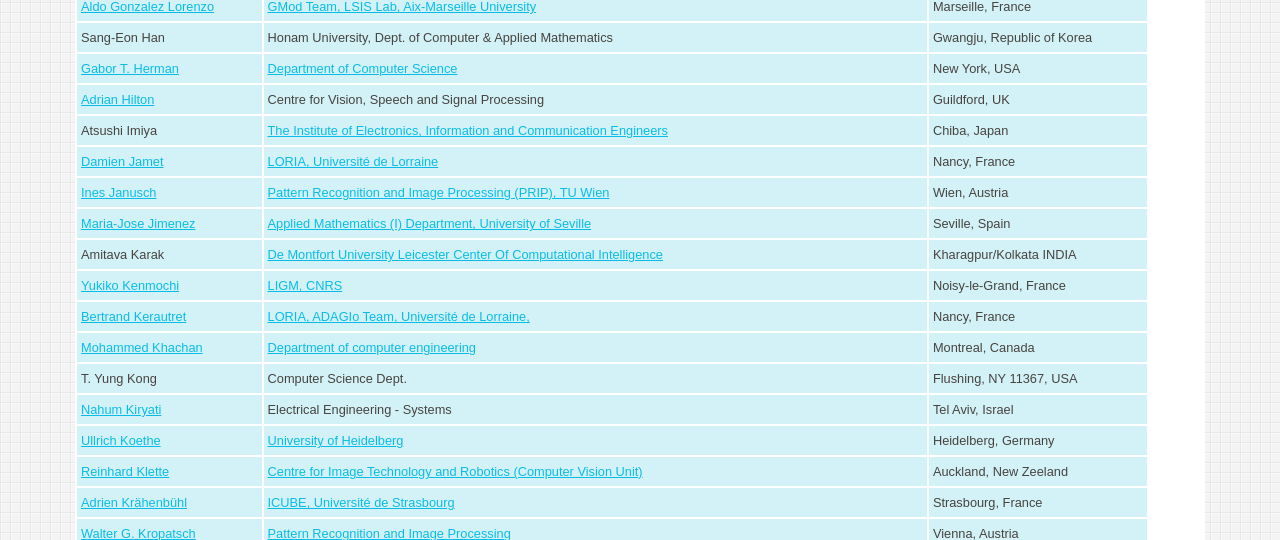
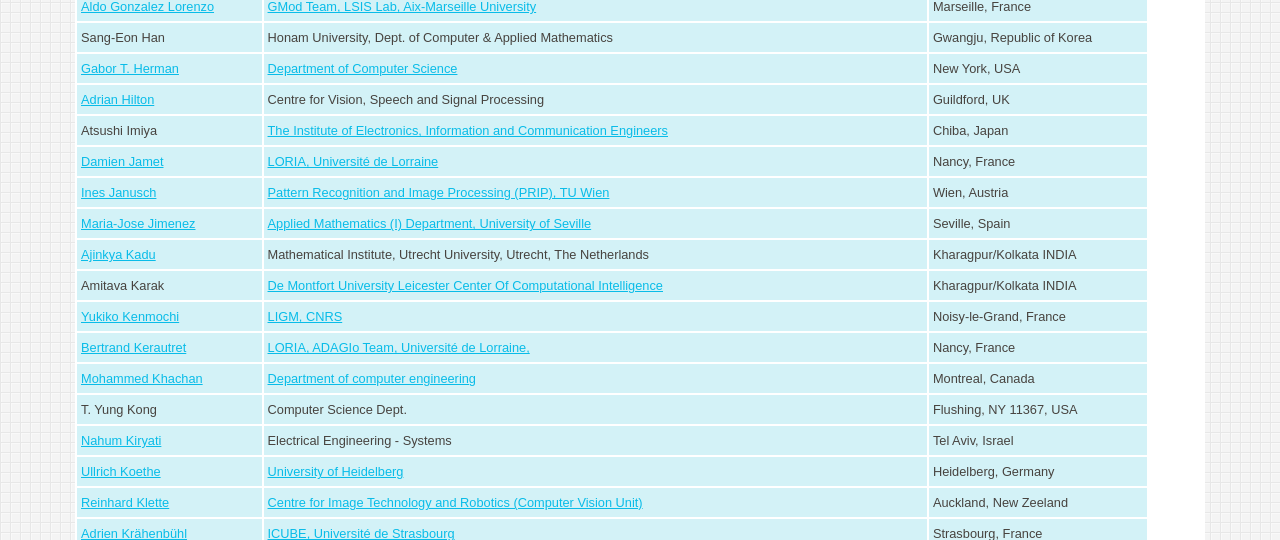
Before and after one commit to TC-18/tc18.org, a PHP site: page /org.php in a window 1280 px wide. Shown: the part 3338-3878 px from the top of the page. Run offline with PHP 8.4, Linux system fonts and the light colour scheme.

Commit message:
add member

```diff
--- a/org.php
+++ b/org.php
@@ -442,6 +442,13 @@ active role:
 	<td><a href="http://grupo.us.es/cimagroup">Applied Mathematics (I) Department, University of Seville</a></td>
 	<td>Seville, Spain</td>
       </tr>
+
+       <tr>
+	<td><a href="https://ajinkyakadu125.github.io">Ajinkya Kadu</a></td>
+	<td>Mathematical Institute, Utrecht University, Utrecht, The Netherlands</td>
+	<td>Kharagpur/Kolkata INDIA </td>
+      </tr>
+
       <tr>
 	<td>Amitava Karak</td>
 	<td><a href="http://www.dmu.ac.uk/research/research-faculties-and-institutes/technology/cci/centre-of-computational-intelligence.aspx/">De Montfort University Leicester Center Of Computational Intelligence</a></td>
```
